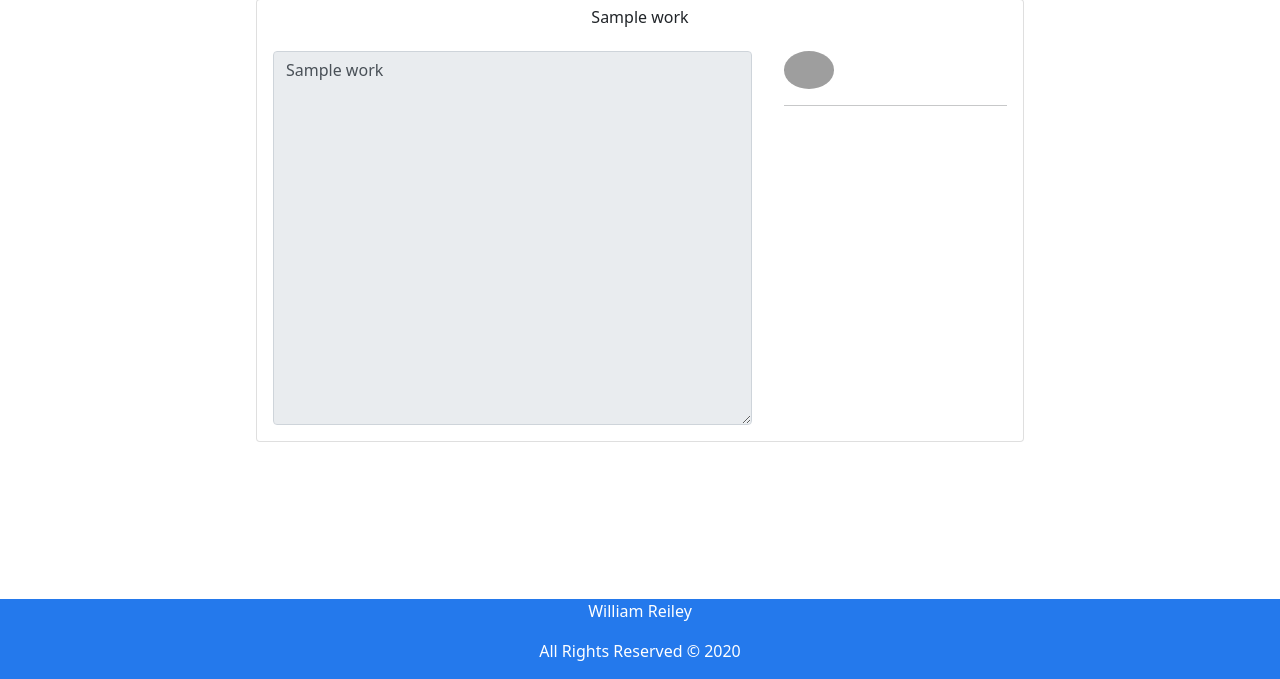
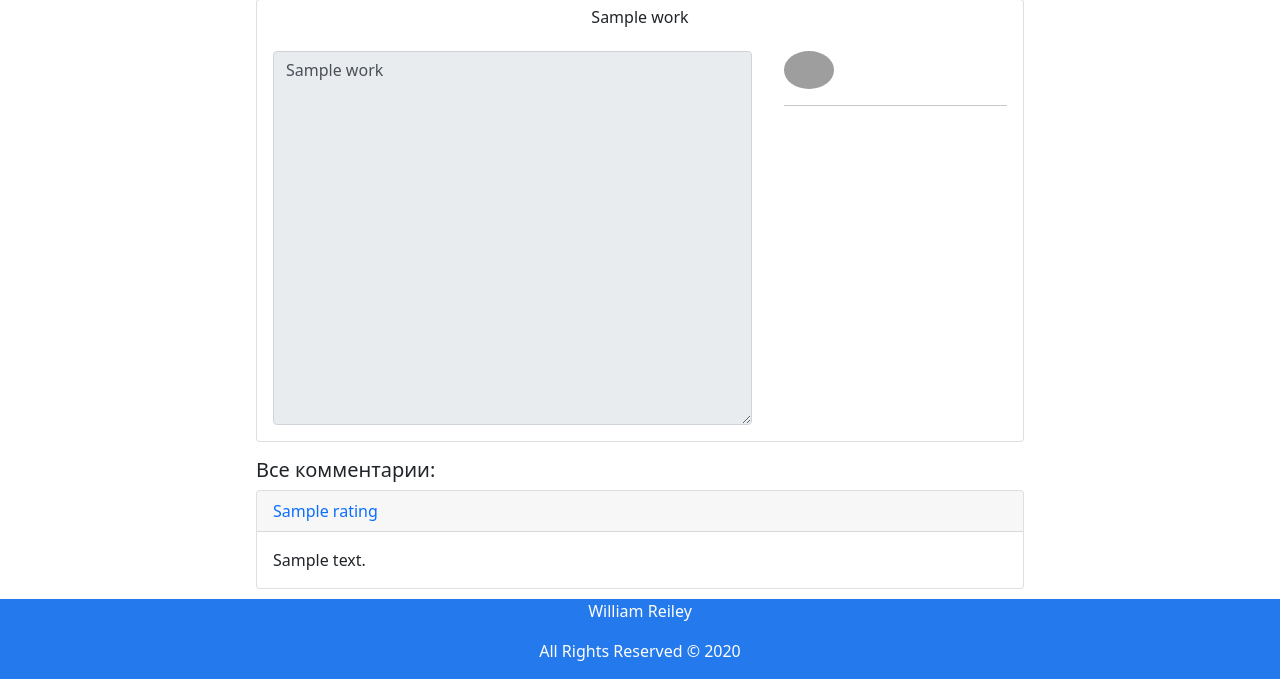
Before and after one commit to levchCode/contest_pismo, a Python web app: template app/templates/work.html in a window 1280 px wide. Shown: the part 121-800 px from the top of the page. Run offline with Jinja, Linux system fonts and the light colour scheme; the template is opened without the code that fills it: most values are stand-ins (such as "Sample title", 1, 10 or a date in 2020); some libraries are stand-ins or nearby versions; grey boxes are pictures that could not be loaded.

Commit message:
Added comment system

```diff
--- a/app/objects/works.py
+++ b/app/objects/works.py
@@ -2,10 +2,12 @@ from app import *
 
 
 class Rating(db.EmbeddedDocument):
-    login = db.StringField(unique=True)
+    login = db.StringField()
+    name = db.StringField()
     grammar = db.IntField()
     vocabulary = db.IntField()
     relevance = db.IntField()
+    comment = db.StringField()
 
 class Work(db.Document):
     meta = {'collection': 'Works'}
--- a/app/static/css/work.css
+++ b/app/static/css/work.css
@@ -1,7 +1,14 @@
-.card {
+.centered {
     position: absolute;
     display: inline;
     margin-top: 5%;
     margin-left: 20%;
     margin-right: 20%;
 }
+
+.comments {
+    position: absolute;
+    display: inline;
+    margin-left: 20%;
+    margin-right: 20%;
+}
--- a/app/templates/work.html
+++ b/app/templates/work.html
@@ -8,7 +8,7 @@
 
 
 {% block  main %}
-<div class="card mb-3">
+  <div class="card centered mb-3">
 
       <h6 class="mt-2">{{ work['title'] }}</h6>
 
@@ -30,8 +30,8 @@
               </div>
               <hr>
 
-            {%if current_user.is_authenticated and current_user.login != user.login and not vote['rating']%}
-                <div class="row w-100 text-left align-items-start mb-5">
+              {%if current_user.is_authenticated and current_user.login != user.login and not vote['voted']%}
+                  <div class="row w-100 text-left align-items-start">
 
                       <form method="POST">
                           <input type="hidden" name="type" value="rating">
@@ -68,18 +68,20 @@
                                 <input type="radio" name="relevance" value="5" />
                               </div>
                             </fieldset>
-                          <button type="submit" class="btn btn-primary float-left mb-3">Оценить работу</button>
+                            <textarea class="form-control" name="comment" placeholder="Ваш комментарий:"></textarea>
+                            <button type="submit" class="btn btn-primary float-left mb-3 mt-2">Оценить работу</button>
                       </form>
 
                   </div>
-            {% elif current_user.is_authenticated and current_user.login != user.login and vote['rating'] %}
-            <div class="row w-100 text-left align-items-start mb-5">
+              {% elif current_user.is_authenticated and current_user.login != user.login and vote['voted'] %}
+              <div class="row w-100 text-left align-items-start">
 
                 <h3>Ваши оценки:</h3>
                 <h5>Грамматика: {{ vote['rating_grammar'] }}</h5>
                 <h5>Лексика: {{ vote['rating_vocabulary'] }}</h5>
                 <h5>Соответствие теме: {{ vote['rating_relevance'] }}</h5>
-
+                <h5>Ваш комментарий:</h5>
+                <textarea class="form-control" readonly>{{ vote['comment'] }}</textarea>
               </div>
               {%endif%}
 
@@ -88,4 +90,19 @@
 
       </div>
   </div>
+  <h5 class="text-left" style="margin-left: 20%;">Все комментарии:</h5>
+  {% if work.rating %}
+    {% for i in work.rating%}
+      {% if i.login != current_user.login %}
+      <div class="card comments mb-2">
+        <div class="card-header text-left">
+          <a class = "text-primary" href = "../../profile/{{ i.login }}" style="text-decoration: none;">{{ i.name }}</a>
+        </div>
+        <div class="card-body">
+          <p class="card-text text-left">{{ i.comment }}</p>
+        </div>
+      </div>
+      {% endif %}
+    {% endfor %}
+  {% endif %}
 {% endblock %}
```
Also changed, not shown: app/dbCruder.py (+4 -7 lines), app/views/work.py (+5 -10 lines). Lines whose indentation alone changed are shown as unchanged.
